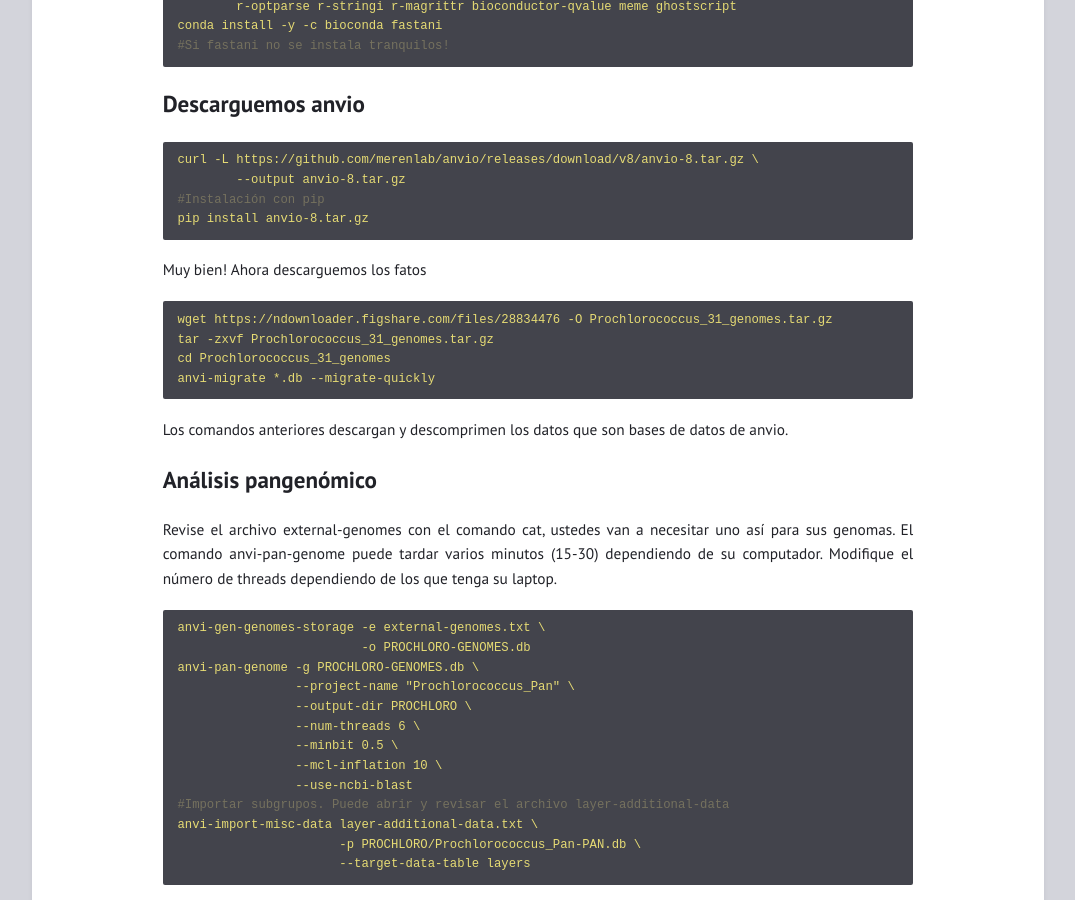
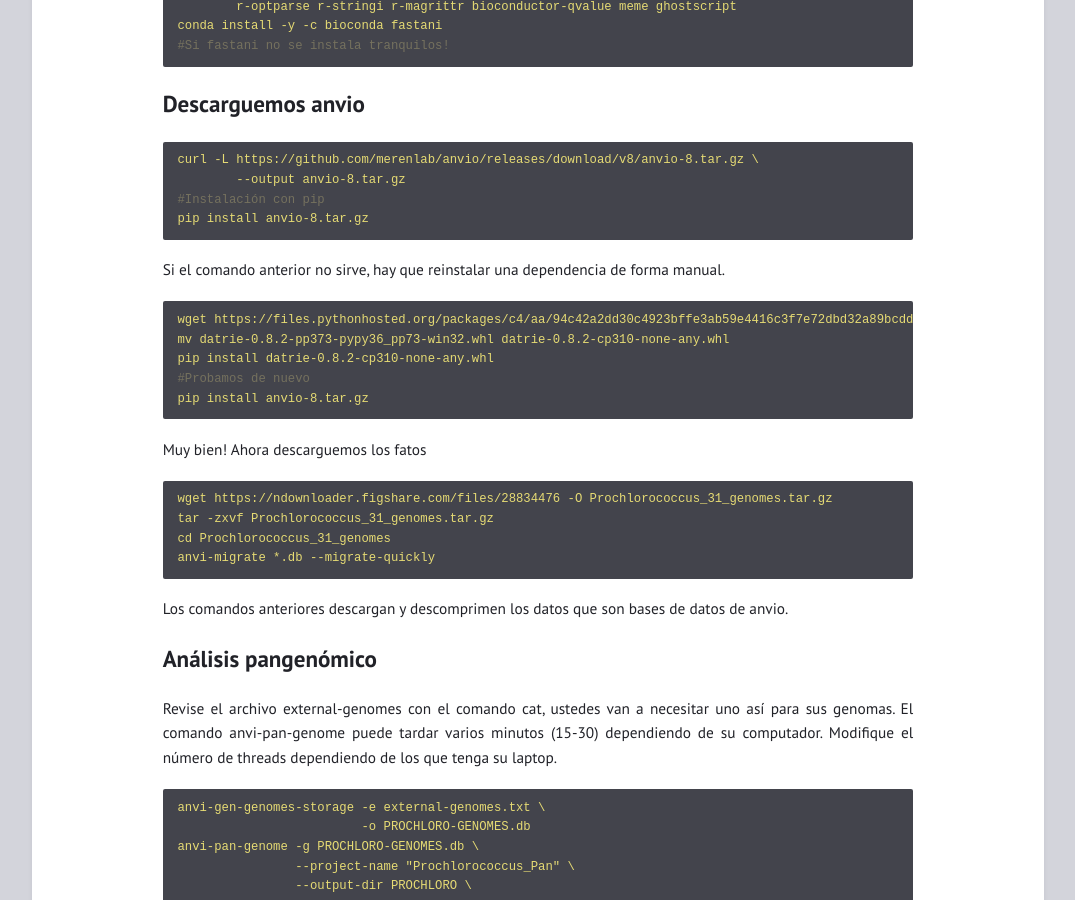
Before and after one commit to braddmg/GenPro, a Jekyll site: the page built from _posts/2024-09-21-Pangenómica.md, in a window 1280 px wide and 900 px high, scrolled down 617 px. Shown: the whole window, without its empty margins (102-1177 px from the left). Built offline with Jekyll 4.4.1, drawn with Linux system fonts in a browser that asks for light colours.

Commit message:
Update 2024-09-21-Pangenómica.md

````diff
--- a/_posts/2024-09-21-Pangenómica.md
+++ b/_posts/2024-09-21-Pangenómica.md
@@ -27,6 +27,14 @@
 curl -L https://github.com/merenlab/anvio/releases/download/v8/anvio-8.tar.gz \
         --output anvio-8.tar.gz
 #Instalación con pip
+pip install anvio-8.tar.gz
+```
+Si el comando anterior no sirve, hay que reinstalar una dependencia de forma manual.
+```yml
+wget https://files.pythonhosted.org/packages/c4/aa/94c42a2dd30c4923bffe3ab59e4416c3f7e72dbd32a89bcdd8d43ff1d5d7/datrie-0.8.2-pp373-pypy36_pp73-win32.whl
+mv datrie-0.8.2-pp373-pypy36_pp73-win32.whl datrie-0.8.2-cp310-none-any.whl
+pip install datrie-0.8.2-cp310-none-any.whl
+#Probamos de nuevo
 pip install anvio-8.tar.gz
 ```
 Muy bien! Ahora descarguemos los fatos
````
